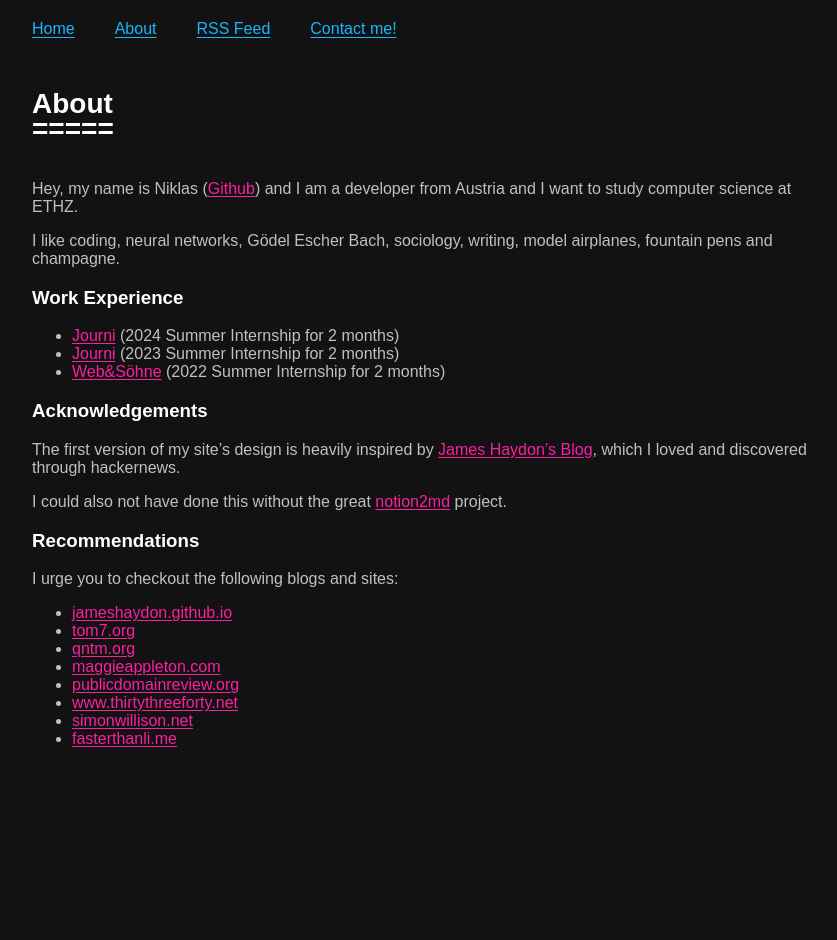
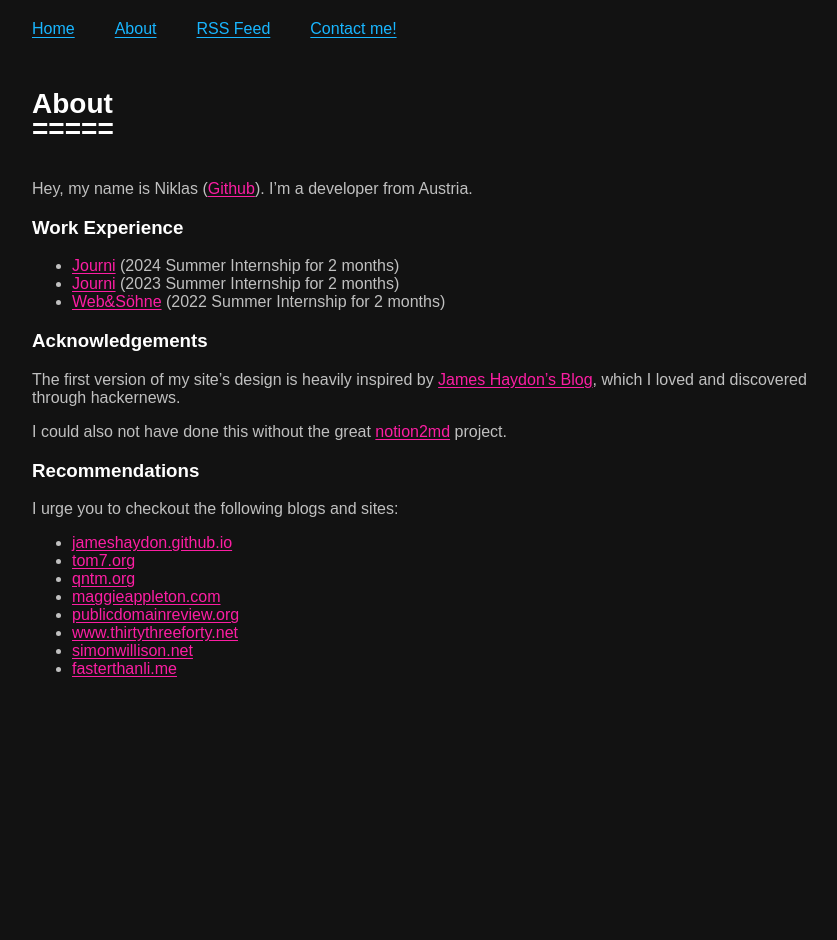
Before and after one commit to obrhubr/obrhubr.github.io, a Jekyll site: the page built from about.md, in a window 1280 px wide. Shown: the whole page, without its empty margins (208-1045 px from the left). Built offline with Jekyll 4.4.1, drawn with Linux system fonts in a browser that asks for light colours; some web fonts are replaced.

Commit message:
update about

```diff
--- a/about.md
+++ b/about.md
@@ -3,9 +3,7 @@ layout: about
 title: About
 ---
 
-Hey, my name is Niklas ([Github](https://github.com/obrhubr)) and I am a developer from Austria and I want to study computer science at ETHZ.
-
-I like coding, neural networks, Gödel Escher Bach, sociology, writing, model airplanes, fountain pens and champagne.
+Hey, my name is Niklas ([Github](https://github.com/obrhubr)). I'm a developer from Austria.
 
 ### Work Experience
 
```
